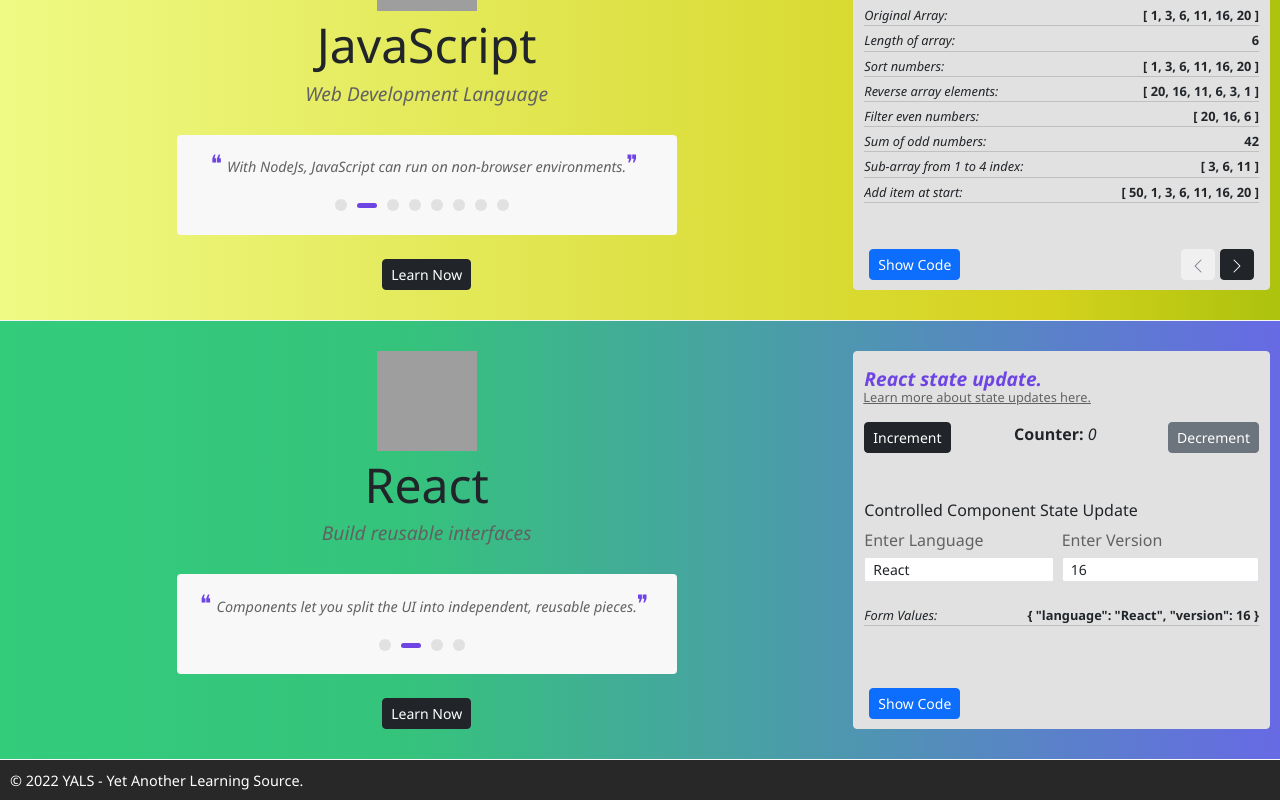
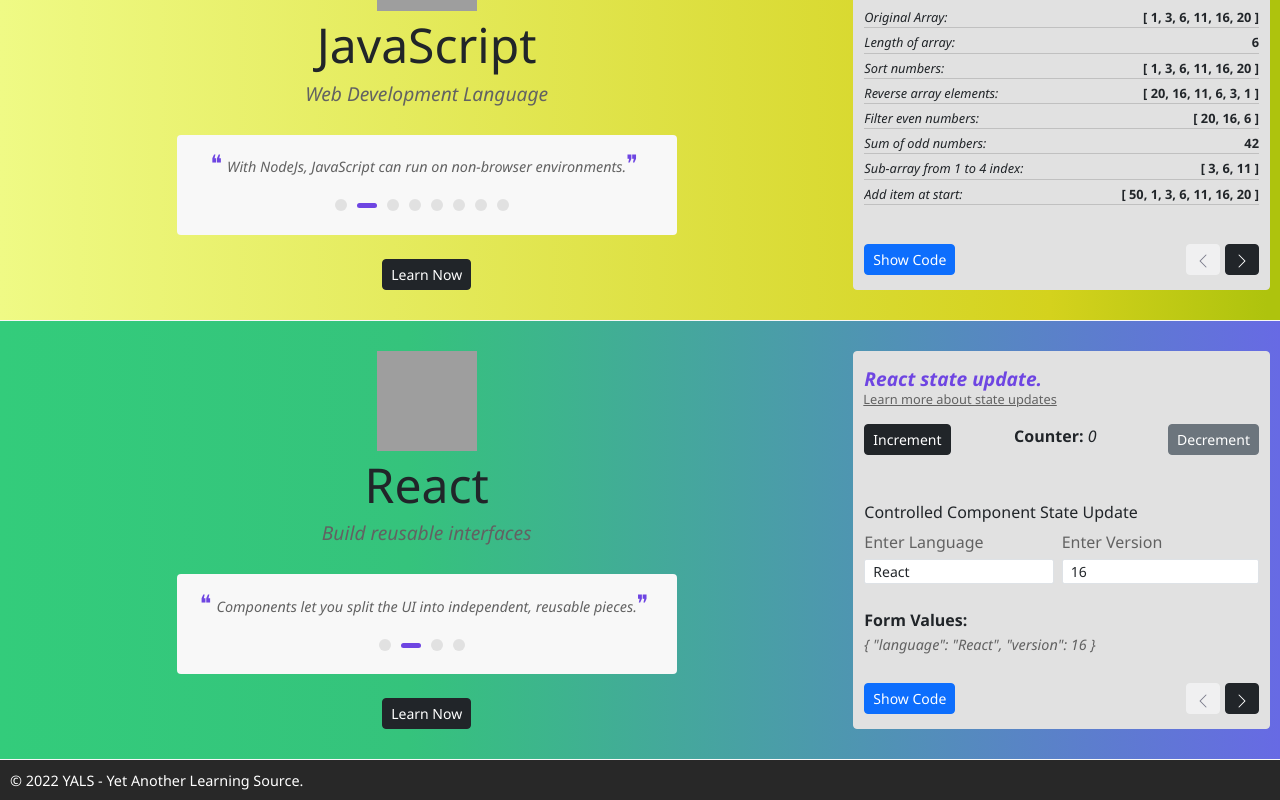
Before and after one commit to skumar-mca/ui-geeks, a React app: page / in a window 1280 px wide. Shown: the part 554-1354 px from the top of the page. Built offline with nearby package versions, Linux system fonts and the light colour scheme; grey boxes are pictures that could not be loaded; the HTML template or start-up script is replaced by a standard one.

Commit message:
Added color change demo

```diff
--- a/src/app.scss
+++ b/src/app.scss
@@ -119,7 +119,7 @@
 }
 
 .text-sm {
-  font-size: 0.8rem;
+  font-size: 0.9rem;
   color: $lightGrayAlt;
   font-style: italic;
 }
--- a/src/components/fe/javascript/js-home-demo-component/js-home-demo-component.tsx
+++ b/src/components/fe/javascript/js-home-demo-component/js-home-demo-component.tsx
@@ -23,7 +23,7 @@
       component: <JSHomeDemoArrayMethods />,
       code: JSHomeDemoArrayMethodsCode,
       moreDetail: {
-        label: 'Learn more about Array methods here.',
+        label: 'Learn more about Array methods',
         link: JS_PRIMARY_ROUTES.ARRAY
       }
     },
@@ -33,7 +33,7 @@
       component: <JSHomeDemoDeviceInfo />,
       code: JSHomeDemoDeviceInfoCode,
       moreDetail: {
-        label: 'Learn other powerfull features of JavaScript.',
+        label: 'Learn other powerfull features of JavaScript',
         link: JS_PRIMARY_ROUTES.HOME_PAGE.url
       }
     },
@@ -43,7 +43,7 @@
       component: <JSHomeDemoStringMethods />,
       code: JSHomeDemoStringMethodsCode,
       moreDetail: {
-        label: 'Learn more about String methods here.',
+        label: 'Learn more about String methods',
         link: JS_PRIMARY_ROUTES.STRING
       }
     }
--- /dev/null
+++ b/src/components/fe/react/react-home-demo-component/background-change-demo.tsx
@@ -0,0 +1,116 @@
+import React, { useState } from 'react';
+import { NewLine } from '../../../shared/util/util';
+import YalsButton from '../../../shared/yals-button/yals-button';
+import { YALSButtonVariantTypes } from '../../../shared/yals-button/yals-button.types';
+import YalsFlex from '../../../shared/yals-flex/yals-flex';
+import {
+  FlexDirectionTypes,
+  FlexJustifyContentTypes
+} from '../../../shared/yals-flex/yals-flex.types';
+
+const ReactHomeDemoBackgroundChange = () => {
+  const [backgroundColor, setBackgroundColor] = useState('white');
+
+  const changeColor = (color: string) => {
+    setBackgroundColor(() => color);
+  };
+
+  return (
+    <>
+      <NewLine />
+      <YalsFlex
+        justifyContent={FlexJustifyContentTypes.SpaceBetween}
+        flexDirection={FlexDirectionTypes.Column}
+        height='100%'
+      >
+        <div>
+          <div
+            key={`background-${backgroundColor}`}
+            style={{
+              backgroundColor: backgroundColor,
+              height: '120px',
+              width: '100%'
+            }}
+          />
+        </div>
+
+        <div style={{ height: '35px', marginTop: '20px' }}>
+          <YalsFlex justifyContent={FlexJustifyContentTypes.SpaceAround}>
+            <YalsButton
+              variant={YALSButtonVariantTypes.Danger}
+              onClick={changeColor.bind(this, 'red')}
+            >
+              Red
+            </YalsButton>
+
+            <YalsButton
+              variant={YALSButtonVariantTypes.Success}
+              onClick={changeColor.bind(this, 'green')}
+            >
+              Green
+            </YalsButton>
+
+            <YalsButton
+              variant={YALSButtonVariantTypes.Secondary}
+              onClick={changeColor.bind(this, 'gray')}
+            >
+              Gray
+            </YalsButton>
+
+            <YalsButton
+              variant={YALSButtonVariantTypes.Warning}
+              onClick={changeColor.bind(this, '#ffc107')}
+            >
+              Yellow
+            </YalsButton>
+          </YalsFlex>
+        </div>
+      </YalsFlex>
+    </>
+  );
+};
+
+export default ReactHomeDemoBackgroundChange;
+
+export const ReactHomeDemoBackgroundChangeCode = `const ReactBackgroundChange = () => {
+  const [backgroundColor, setBackgroundColor] = useState('white');
+  const changeColor = (color: string) => {
+    setBackgroundColor(() => color);
+  };
+
+  return (
+    <>
+      <div
+        key={\`background-\${backgroundColor}\`}
+        style={{
+          backgroundColor: backgroundColor,
+          height: '120px',
+          width: '100%'
+        }}
+      />
+
+      <div style={{
+          height: '35px',
+          marginTop: '20px'
+        }}>
+        <button
+          onClick={changeColor.bind(this, 'red')}>
+          Red
+        </button>
+        <button
+          onClick={changeColor.bind(this, 'green')}>
+          Green
+        </button>
+        <button
+          onClick={changeColor.bind(this, 'gray')}>
+          Gray
+        </button>
+        <button
+          onClick={changeColor.bind(this, '#ffc107')}>
+          Yellow
+        </button>
+      </div>
+    </>
+  );
+};
+`;
--- a/src/components/fe/react/react-home-demo-component/react-home-demo-component.tsx
+++ b/src/components/fe/react/react-home-demo-component/react-home-demo-component.tsx
@@ -3,6 +3,9 @@
 import { CodeLanguageTypes } from '../../../shared/code/code.types';
 import DemoComponentWrapper from '../../../shared/demo-component-wrapper/demo-component-wrapper';
 import { REACT_PRIMARY_ROUTES } from '../react-menu-items';
+import ReactHomeDemoBackgroundChange, {
+  ReactHomeDemoBackgroundChangeCode
+} from './background-change-demo';
 import ReactHomeDemoStateUpdate, {
   ReactHomeDemoStateUpdateCode
 } from './state-update-demo';
@@ -19,8 +22,19 @@
       code: ReactHomeDemoStateUpdateCode,
       codeLanguage: CodeLanguageTypes.JSX,
       moreDetail: {
-        label: 'Learn more about state updates here.',
+        label: 'Learn more about state updates',
         link: REACT_PRIMARY_ROUTES.STATE
+      }
+    },
+    {
+      id: 2,
+      label: 'Reactive DOM manipulation.',
+      component: <ReactHomeDemoBackgroundChange />,
+      code: ReactHomeDemoBackgroundChangeCode,
+      codeLanguage: CodeLanguageTypes.JSX,
+      moreDetail: {
+        label: 'Learn more about DOM manipulation',
+        link: REACT_PRIMARY_ROUTES.HOME_PAGE.url
       }
     }
   ];
--- a/src/components/fe/react/react-home-demo-component/state-update-demo.tsx
+++ b/src/components/fe/react/react-home-demo-component/state-update-demo.tsx
@@ -86,12 +86,10 @@
         </Row>
 
         <NewLine />
-        <div className='result-item'>
-          <span className='key-label'>Form Values:</span>
-          <span className='key-value'>
-            {JSON.stringify(inputValue, null, ' ')}
-          </span>
-        </div>
+
+        <B>Form Values:</B>
+        <NewLine />
+        <span className='text-sm'>{JSON.stringify(inputValue, null, ' ')}</span>
         <NewLine />
       </div>
     </>
@@ -129,7 +127,7 @@
   return (
     <>
       <button onClick={increment}>Increment</button>
-      <span><i>Counter<i>: </span>
+      <span><i>Counter</i>: </span>
       <span><b>{counter}</b></span>
       <button onClick={decrement}>Decrement</button>
 
@@ -139,7 +137,6 @@
         id='language'
         placeHolder='Enter value...'
         value={inputValue.language}
-
         onChange={onHandleChange}
       />
 
@@ -152,7 +149,7 @@
         onChange={onHandleChange}
       />
 
-      <span><i>Form Values: <i></span>
+      <i>Form Values: </i>
       <span>
         <b>
           {JSON.stringify(inputValue, null, ' ')}
--- a/src/components/shared/demo-component-wrapper/demo-component-wrapper.scss
+++ b/src/components/shared/demo-component-wrapper/demo-component-wrapper.scss
@@ -9,9 +9,9 @@
   margin-right: 10px;
   height: 100%;
   text-align: left;
-  flex: 1 1 35px;
+  // flex: 1 1 35px;
   .more-detail-info {
-    margin-top: -12px;
+    margin-top: -10px;
     margin-left: -10px;
     .yals-btn {
       font-size: 0.8rem;
@@ -60,8 +60,6 @@
   }
 
   .view-mode-col {
-    padding: 5px;
-
     .prev {
       margin-right: 5px;
     }
@@ -100,7 +98,7 @@
 .full-page-demo {
   margin-left: -10px;
   margin-right: -10px;
-
+  padding: 10px 15px 10px 15px;
   .demo-view {
     max-height: 100% !important;
   }
--- a/src/components/shared/demo-component-wrapper/demo-component-wrapper.tsx
+++ b/src/components/shared/demo-component-wrapper/demo-component-wrapper.tsx
@@ -69,7 +69,7 @@
       <YalsFlex
         flexDirection={FlexDirectionTypes.Column}
         justifyContent={FlexJustifyContentTypes.SpaceBetween}
-        height={homePageLabel ? 'auto' : '100%'}
+        height={'100%'}
       >
         <div>
           {homePageLabel && (
```
